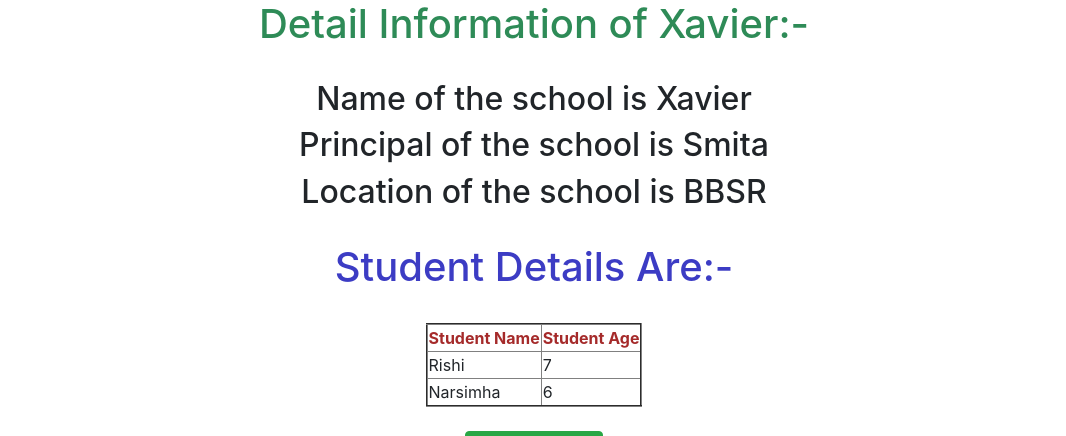
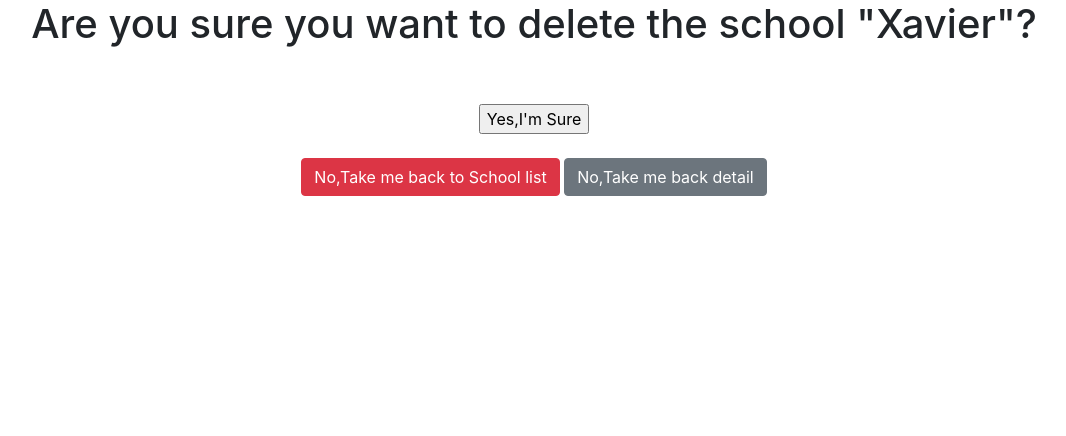
Before and after one commit to Priyadarshita99/List_Datail_View, a Django app: a page that uses templates/app/dummy.html in a window 1280 px wide. Shown: the part 40-476 px from the top of the page, without its empty margins (106-1172 px from the left). Run offline with Django 5.2, Linux system fonts and the light colour scheme; data comes from the database, SQL or seed files in the repository; both versions use the stored data as it was after the commit.

Commit message:
first commit

```diff
--- a/Project41/urls.py
+++ b/Project41/urls.py
@@ -23,7 +23,9 @@ urlpatterns = [
     path('Schoollist/',Schoollist.as_view(),name='Schoollist'),
     path('SchoolCreate/',SchoolCreate.as_view(),name='SchoolCreate'),
 
+
     re_path('^update/(?P<pk>\d+)/',SchoolUpdate.as_view(),name='SchoolUpdate'),
+    re_path('^delete/(?P<pk>\d+)/',SchoolDelete.as_view(),name='SchoolDelete'),
     re_path('(?P<pk>\d+)/',SchoolDetail.as_view(),name='detail'),
 
 ]
--- a/app/views.py
+++ b/app/views.py
@@ -2,7 +2,8 @@ from django.shortcuts import render
 
 # Create your views here.
 from app.models import *
-from django.views.generic import ListView,DetailView,CreateView,UpdateView
+from django.views.generic import ListView,DetailView,CreateView,UpdateView,DeleteView
+from django.urls import reverse_lazy
 
 class Schoollist(ListView):
     model=School
@@ -22,3 +23,8 @@ class SchoolCreate(CreateView):
 class SchoolUpdate(UpdateView):
     model=School
     fields='__all__'
+
+class SchoolDelete(DeleteView):
+    model=School
+    context_object_name='schoolobj'
+    success_url=reverse_lazy('Schoollist')
--- /dev/null
+++ b/templates/app/school_confirm_delete.html
@@ -0,0 +1,20 @@
+{% extends 'app/dummy.html' %}
+
+{% block title %}
+    <title>School Delete</title>
+{% endblock %}
+
+{% block body_block %}
+    <center>
+        <h1> Are you sure you want to delete the school "{{schoolobj.Sname}}"?</h1>  <br> <br>
+
+        <form method="POST">
+            {% csrf_token %}
+
+            <input type="submit" value="Yes,I'm Sure">
+        </form>   <br>
+
+        <a href="{% url 'Schoollist' %}" class="btn btn-danger">No,Take me back to School list</a>
+        <a href="{% url 'detail' pk=schoolobj.pk %}" class="btn btn-secondary">No,Take me back detail</a>
+    </center>
+{% endblock %}
--- a/templates/app/school_detail.html
+++ b/templates/app/school_detail.html
@@ -27,5 +27,6 @@
         </table>  <br>
 
         <a href="{% url 'SchoolUpdate' pk=schoolobject.pk %}" class="btn btn-success">Update School</a>
+        <a href="{% url 'SchoolDelete' pk=schoolobject.pk %}" class="btn btn-danger">Delete School</a>
     </center>
 {% endblock %}
--- a/templates/app/school_form.html
+++ b/templates/app/school_form.html
@@ -1,7 +1,7 @@
 {% extends 'app/dummy.html' %}
 
 {% block title %}
-    <title>School Details</title>
+    <title>School Form</title>
 {% endblock %}
 
 {% block body_block %}
```
Also changed, not shown: db.sqlite3.
